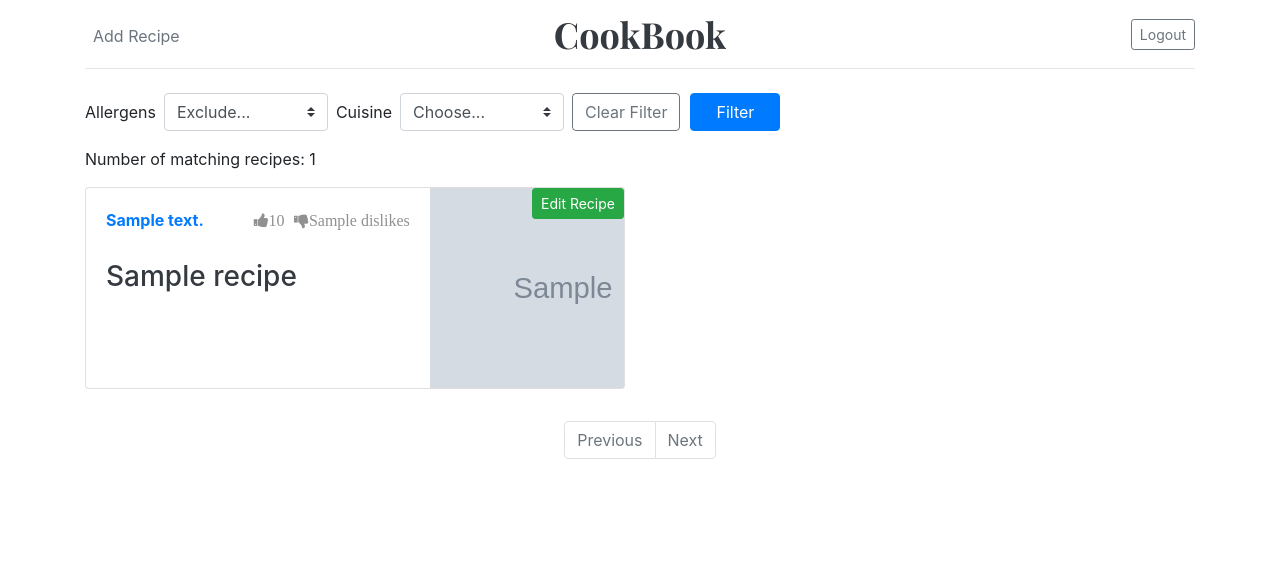
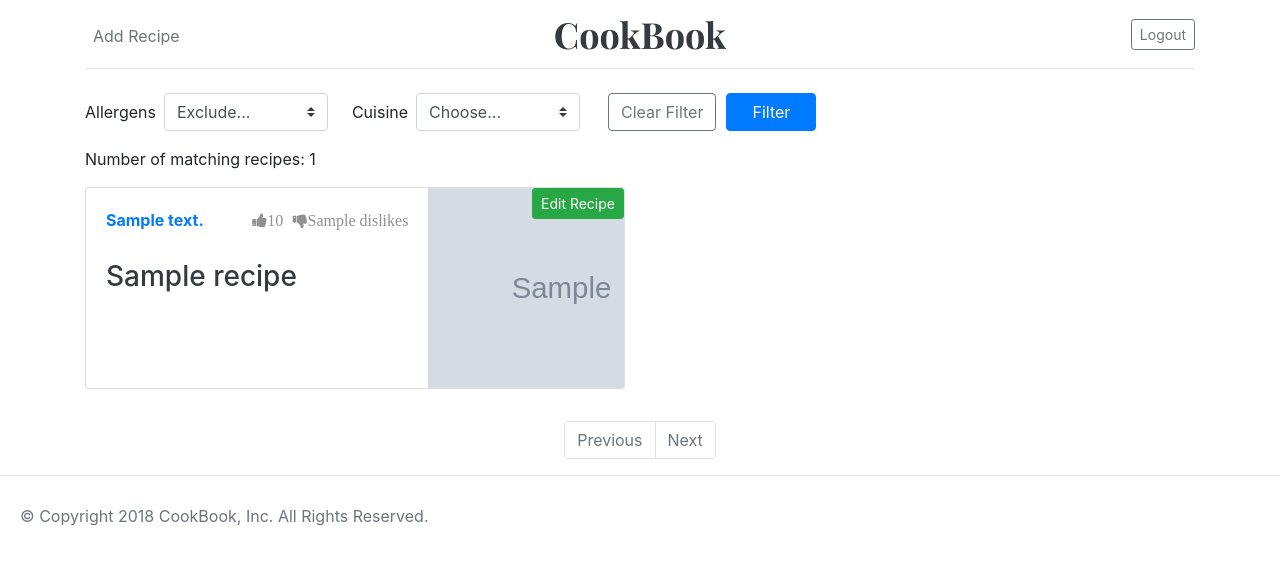
Before and after one commit to Code-Institute-Submissions/cookbook-3, a Flask app: a page that uses templates/base.html in a window 1280 px wide. Shown: the top 565 px of the page. Run offline with Flask 2, Linux system fonts and the light colour scheme; the visitor is signed in with stand-in values (Sample User, id 1); grey boxes marked "Sample" are stand-in pictures; a database or web service that is not in the repository returns one stand-in record (values such as "Sample title"); parts of the project's set-up code (start-up, migrations or seed data) failed here and were passed over; some libraries are stand-ins or nearby versions.

Commit message:
Updated style, Fixed dislike function, Added footer, Implemented clickable recipe cards, Added Author origin, Avaliable to see full decr of recipes for non auth users

```diff
--- a/app.py
+++ b/app.py
@@ -6,7 +6,8 @@ from flask_pymongo import PyMongo
 from bson.objectid import ObjectId
 from functools import wraps
 from werkzeug.security import generate_password_hash, check_password_hash
-from utils import SignUpForm, LoginForm, AddRecipe, value_in_list, update_author_data_liked_recipe, convert_to_son_obj
+from forms import SignUpForm, LoginForm, AddRecipe
+from utils import value_in_list, update_author_data_liked_recipe, convert_to_son_obj, update_author_data_disliked_recipe
 
 dotenv_path = join(dirname(__file__), ".env")
 load_dotenv(dotenv_path)
@@ -187,7 +188,7 @@ def logout():
     allergens = mongo.db.allergens.find_one({"_id": ObjectId("5b2bc45ee7179a5892864417")})
     cuisines = mongo.db.cuisines.find_one({"_id": ObjectId("5b2bc74ae7179a5892864640")})
 
-    return render_template("index.html", recipes=recipes,
+    return render_template("index.html", recipes=recipes.limit(6),
                             allergens=allergens, cuisines=cuisines, offset=offset,
                             recipes_total=recipes_total)
 
@@ -229,15 +230,22 @@ def addrecipe():
     return render_template("addrecipe.html", form=form, allergens=allergens)
 
 @app.route("/recipe/<recipe_id>")
-@login_required
 def recipe(recipe_id):
     recipes = mongo.db.recipes
     current_recipe = recipes.find_one({"_id": ObjectId(recipe_id)})
-    author = mongo.db.authors.find_one({"_id": ObjectId(session["id"])})
+    the_author = mongo.db.authors.find_one({"_id": ObjectId(current_recipe["author_id"])})
+
+    logged_in = False
+
+    if "logged_in" in session:
+        logged_in = True
+    else:
+        logged_in = False
 
     return render_template("recipe.html", recipe=current_recipe,
-                    liked=value_in_list(recipe_id, author["disliked_recipe"]),
-                    disliked=value_in_list(recipe_id, author["liked_recipe"]))
+                    liked=value_in_list(recipe_id, the_author["disliked_recipe"]),
+                    disliked=value_in_list(recipe_id, the_author["liked_recipe"]),
+                    the_author=the_author, session=logged_in)
 
 @app.route("/recipe/like/<recipe_id>")
 @login_required
@@ -249,7 +257,10 @@ def like(recipe_id):
     author = authors.find_one({"_id": ObjectId(session["id"])})
 
     if str(session["id"]) in current_recipe["users_liked"] and current_recipe["likes"] > 0:
-        update_author_data_liked_recipe(authors, session["id"], "$pull", recipe_id)
+        authors.update({"_id": ObjectId(session["id"])},
+                {
+                   "$pull": {"liked_recipe": recipe_id}
+                })
 
         recipes.update(
             {"_id": ObjectId(recipe_id)},
@@ -280,26 +291,28 @@ def dislike(recipe_id):
     authors = mongo.db.authors
     author = authors.find_one({"_id": ObjectId(session["id"])})
 
-    if str(session["id"]) in current_recipe["users_liked"] and current_recipe["dislikes"] > 0:
-        update_author_data_liked_recipe(authors, session["id"], "$pull", recipe_id)
+    if str(session["id"]) in current_recipe["disliked_recipe"] and current_recipe["dislikes"] > 0:
+        update_author_data_disliked_recipe(authors, session["id"], "$pull", recipe_id)
 
         recipes.update(
             {"_id": ObjectId(recipe_id)},
             {
                 '$inc': {"dislikes": -1},
-                "$pull": {"users_liked": session["id"]}
+                "$pull": {"disliked_recipe": session["id"]}
             })
     else:
-        update_author_data_liked_recipe(authors, session["id"], "$addToSet", recipe_id)
+        update_author_data_disliked_recipe(authors, session["id"], "$addToSet", recipe_id)
 
         recipes.update(
             {"_id": ObjectId(recipe_id)},
             {
                 '$inc': {"dislikes": 1},
-                "$addToSet": {"users_liked": session["id"]}
+                "$addToSet": {"disliked_recipe": session["id"]}
             })
 
-    return redirect(url_for("recipe", recipe=current_recipe, recipe_id=recipe_id, disliked=value_in_list(recipe_id, author["liked_recipe"])))
+    return redirect(url_for("recipe", recipe=current_recipe, recipe_id=recipe_id,
+                            liked=value_in_list(recipe_id, author["disliked_recipe"]),
+                            disliked=value_in_list(recipe_id, author["liked_recipe"])))
 
 @app.route("/edit_recipe/<recipe_id>", methods=["GET", "POST"])
 @login_required
--- a/static/css/style.css
+++ b/static/css/style.css
@@ -30,10 +30,22 @@
   text-decoration: none;
 }
 
+.card-wrap-a {
+  margin: 0;
+  padding: 0;
+  width: 70%;
+  height: 100%;
+}
+
 .card-body {
   width: 70%;
 }
-.card-body-thumbs {
+.card-body-100 {
+  width: 100%;
+  flex: 1 1 auto;
+  padding: 1.25rem;
+}
+.card-body-thumbs{
   float: right;
   color: #909090;
 }
@@ -49,7 +61,7 @@
 .card-img-wrap img {
   height: 100%;
 }
-.card-img-wrap a {
+.card-img-wrap .edit-recipe-btn {
   position: absolute;
   right: 0;
 }
@@ -114,11 +126,49 @@ form .cancel_edit {
   margin-right: 20px;
 }
 
+.filter-drop-down-allegrens {
+  margin-right: 10px;
+}
+.filter-clear-btn {
+  margin-left: 20px;
+}
+
+footer {
+  width: 100%;
+  margin: 0;
+  padding: 0;
+  border-top: 1px solid #e5e5e5;
+}
+
+footer>p {
+  padding: 35px 0 35px 20px ;
+  line-height: 10px;
+  margin-bottom: 0;
+  color: #6c757d;
+}
+
+.form-addrecipe,
+.form-login,
+.form-signup {
+  margin-bottom: 20px;
+  padding-top: 30px;
+}
+
+.row-login,
+.row-signup {
+  height: calc(100vh - 149px);
+}
+
+
 
 @media only screen and (max-width: 425px) {
-  .card-body {
+  .card-body,
+  .card-body-100{
     width: 100%;
     text-align: center;
+  }
+  .card-wrap-a {
+    width: 100%;
   }
   .text-primary {
     float: left;
@@ -138,4 +188,17 @@ form .cancel_edit {
   form .cancel_edit {
     margin-right: 10px;
   }
+
+  .filter-clear-btn {
+    margin-left: 0;
+  }
+
+  .recipe-info-pad-item {
+    margin: 10px;
+  }
+
+  footer>p {
+    padding: 27px 0 35px 20px;
+    line-height: 20px;
+  }
 }
--- a/templates/addrecipe.html
+++ b/templates/addrecipe.html
@@ -4,7 +4,7 @@
 
     {% from "_formhelpers.html" import render_field %}
 
-    <form class="col-md-6" action="{{ url_for('addrecipe') }}" method="POST">
+    <form class="col-md-6 form-addrecipe" action="{{ url_for('addrecipe') }}" method="POST">
         <h1 class="h2 mb-2 font-weight-normal">Add your recipe</h1>
         {{ form.hidden_tag() }}
         <div class="form-group">
--- a/templates/base.html
+++ b/templates/base.html
@@ -47,7 +47,9 @@
     </div>
     {% endif %}
         {% block content %} {% endblock %}
-
     </div>
+    <footer class="footer">
+        <p>&#169; Copyright 2018 CookBook, Inc. All Rights Reserved.</p>
+    </footer>
 </body>
 </html>
--- a/templates/dashboard.html
+++ b/templates/dashboard.html
@@ -8,7 +8,7 @@
         <nav class="nav justify-content-between">
             <form class="form-inline" action="{{url_for('filter')}}" method="POST">
                 <label class="my-1 mr-2" for="allergens">Allergens</label>
-                <select class="custom-select my-1 mr-sm-2" name="allergens">
+                <select class="custom-select my-1 mr-sm-2 filter-drop-down-allegrens" name="allergens">
 
                     {%if request.method == "POST"%}
                         {% if the_allergen != "" %}
@@ -24,7 +24,7 @@
                     {% endfor %}
                 </select>
 
-                <label class="my-1 mr-2" for="allergens">Cuisine</label>
+                <label class="my-1 mr-2 ml-3" for="allergens">Cuisine</label>
                 <select class="custom-select my-1 mr-sm-2" name="cuisines">
                     {%if request.method == "POST"%}
                         {% if the_cuisine != "" %}
@@ -40,9 +40,9 @@
                     {% endfor %}
                 </select>
                 {% if session %}
-                    <a href="{{ url_for('dashboard') }}" class="btn btn-outline-secondary float-left">Clear Filter</a>
+                    <a href="{{ url_for('dashboard') }}" class="btn btn-outline-secondary float-left filter-clear-btn">Clear Filter</a>
                 {% else %}
-                    <a href="{{ url_for('index') }}" class="btn btn-outline-secondary float-left">Clear Filter</a>
+                    <a href="{{ url_for('index') }}" class="btn btn-outline-secondary float-left filter-clear-btn">Clear Filter</a>
                 {% endif %}
                 <button type="submit" class="btn btn-primary my-1 filter_btn">Filter</button>
             </form>
@@ -61,9 +61,14 @@
 
 <div class="row mb-2 index-content">
     {% for recipe in recipes %}
-    <div class="col-md-6">
+    <div class="col-sm-12 col-md-6">
+        <a class="card-wrap-a" href="{{ url_for('recipe', recipe_id=recipe._id) }}">
             <div class="card flex-md-row mb-4 box-shadow h-md-250">
+                {% if author_id == recipe.author_id %}
+                <div class="card-body-100">
+                {% else %}
                 <div class="card-body">
+                {% endif %}
                     <strong class="d-inline-block mb-2 text-primary">{{ recipe.cuisine | capitalize }}</strong>
                     <div class="card-body-thumbs">
                         <i class="fa fa-thumbs-up">{{ recipe.likes }}</i>
@@ -71,20 +76,19 @@
                     </div>
 
                     <h3 class="card-title">
-                    <a class="text-dark" href="{{ url_for('recipe', recipe_id=recipe._id) }}">{{ recipe.title | capitalize }}</a>
+                        <p class="text-dark">{{ recipe.title | capitalize }}</p>
                     </h3>
                 </div>
                 <div class="card-img-wrap">
                     {% if author_id == recipe.author_id %}
-                <a href="{{ url_for('edit_recipe', recipe_id=recipe._id) }}" type="button" class="btn btn-success btn-sm" role="button">Edit Recipe</a>
+                    <a href="{{ url_for('edit_recipe', recipe_id=recipe._id) }}" type="button" class="btn btn-success btn-sm edit-recipe-btn" role="button">Edit Recipe</a>
                     {% endif %}
                     <img class="" src="{{ recipe.img_url }}" alt="Card image cap">
                 </div>
             </div>
+        </a>
     </div>
-
     {% endfor %}
-
 </div>
 
     <nav aria-label="Page navigation example">
--- a/templates/login.html
+++ b/templates/login.html
@@ -1,9 +1,9 @@
 {% extends "base.html" %} {% block title %}Login{% endblock %} {% block content %}
-<div class="row justify-content-md-center">
+<div class="row justify-content-md-center row-login">
 
     {% from "_formhelpers.html" import render_field %}
 
-    <form class="col-md-6" action="{{ url_for('login') }}" method="POST">
+    <form class="col-md-6 form-login" action="{{ url_for('login') }}" method="POST">
 
         <h1 class="h2 mb-2 font-weight-normal">Login</h1>
         {{ form.hidden_tag() }}
--- a/templates/signup.html
+++ b/templates/signup.html
@@ -1,8 +1,8 @@
 {% extends "base.html" %} {% block title %}Sign Up{% endblock %} {% block content %}
-<div class="row justify-content-md-center">
+<div class="row justify-content-md-center row-signup">
 
     {% from "_formhelpers.html" import render_field %}
-    <form class="col-md-6" action="{{ url_for('signup') }}" method="POST">
+    <form class="col-md-6 form-signup" action="{{ url_for('signup') }}" method="POST">
         <h1 class="h2 mb-2 font-weight-normal">Please Sign Up</h1>
         {{ form.hidden_tag() }}
         <div class="form-group">
```
Also changed, not shown: forms.py (added, +86 -0 lines), templates/index.html (+7 -5 lines), templates/recipe.html (+21 -1 lines), utils.py (+6 -77 lines). Lines whose indentation alone changed are shown as unchanged.
